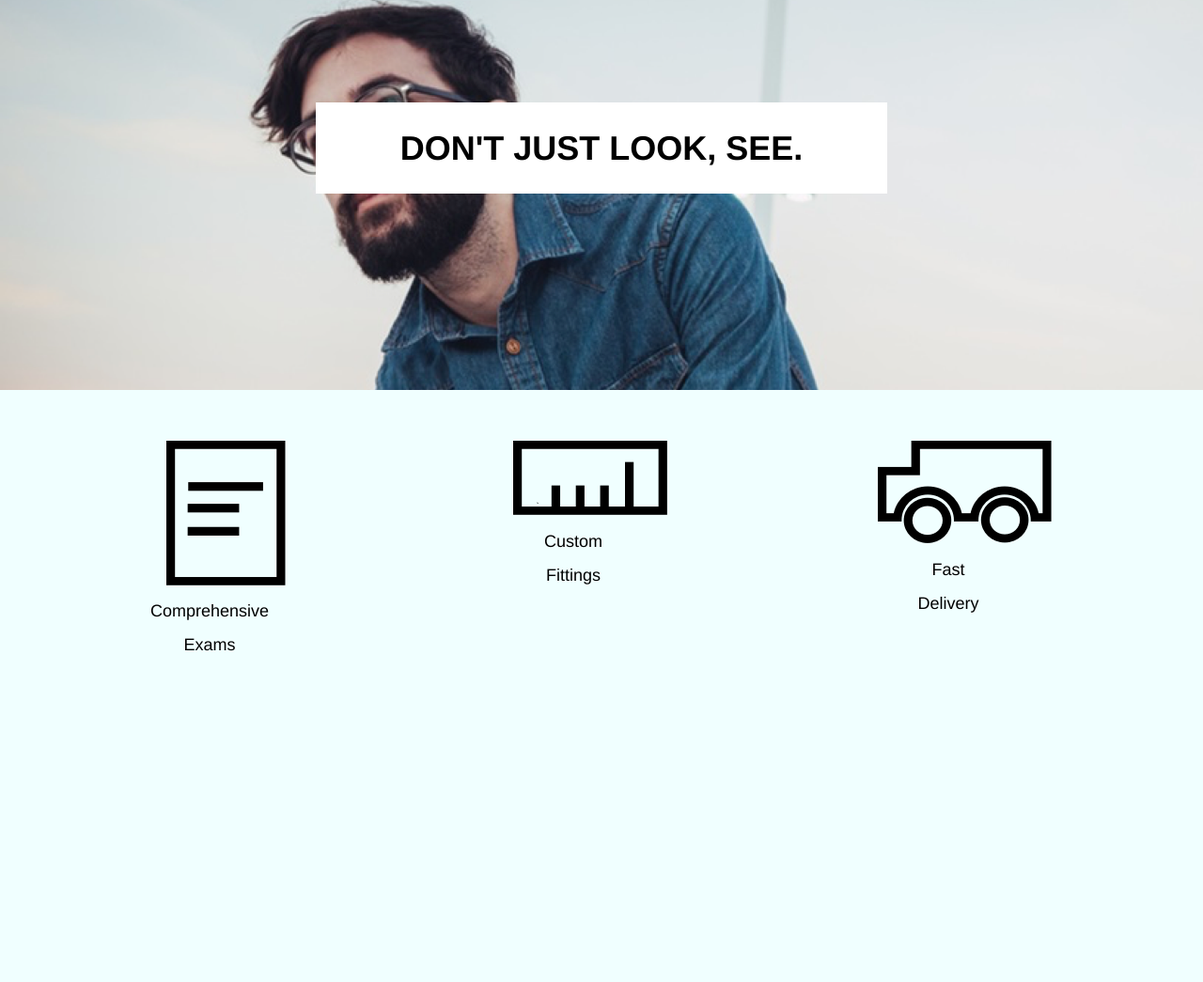
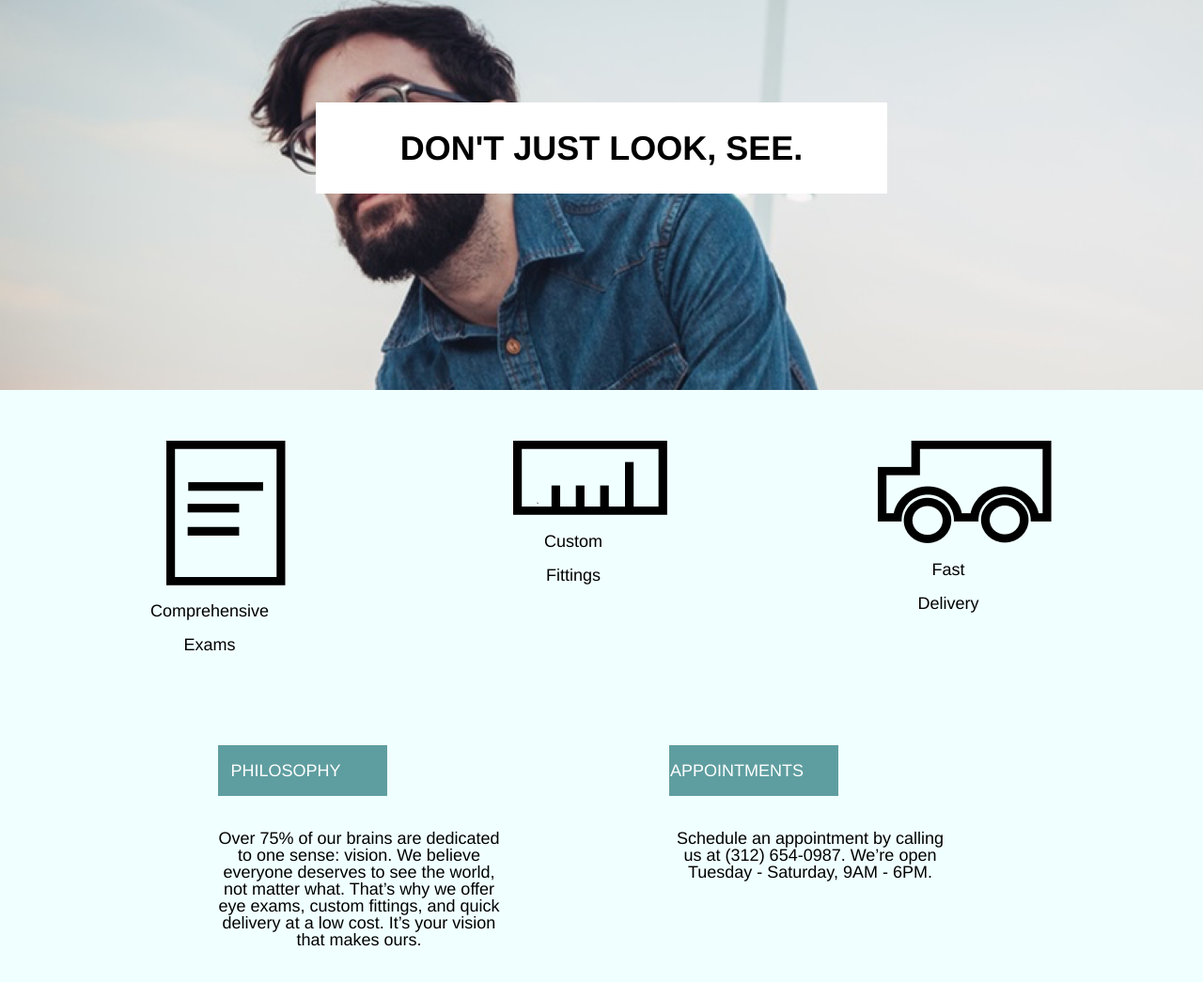
Before and after one commit to Mar50/Tortoiseshell-Optics, a plain HTML site: page index.html in a window 1280 px wide. Shown: the part 125-1170 px from the top of the page at 94% size. Before the commit the page ends 838 px from the top, so only its background shows below. Drawn offline with Linux system fonts and the light colour scheme.

Commit message:
2/3 through, Just needs footer and responsive code

```diff
--- a/index.html
+++ b/index.html
@@ -49,6 +49,24 @@
     </div>
   </div>
 
+  <div class="text_flexbox_container site_container">
+    <div class="text_flexbox_item">
+      <div class="text_flexbox_heading">
+        <p>PHILOSOPHY</p>
+      </div>
+      <p>Over 75% of our brains are dedicated to one sense: vision.
+        We believe everyone deserves to see the world, not matter what.
+        That’s why we offer eye exams, custom fittings, and quick delivery at a low cost.
+        It’s your vision that makes ours.</p>
+    </div>
+
+    <div class="text_flexbox_item">
+      <div class="text_flexbox_heading">
+        <p>APPOINTMENTS</p>
+      </div>
+      <p>Schedule an appointment by calling us at (312) 654-0987. We’re open Tuesday - Saturday, 9AM - 6PM.</p>
+    </div>
+  </div>
 
 </body>
 
--- a/resources/css/style.css
+++ b/resources/css/style.css
@@ -61,7 +61,7 @@ nav img{
   height: 8rem;
   color: black;
   margin-top: 3rem;
-  margin-bottom: 3rem;
+  margin-bottom: 10rem;
   justify-content: space-between;
   align-items:stretch;
 }
@@ -77,7 +77,28 @@ nav img{
   margin: auto;
 }
 
+.text_flexbox_container{
+  display: flex;
+  justify-content: space-around;
+  margin-bottom: 5rem;
+}
 
+.text_flexbox_item{
+  color: black;
+  width: 35%;
+}
+
+.text_flexbox_heading{
+  width: 10rem;
+  color: white;
+  background-color: cadetblue;
+  margin-bottom: 1rem;
+}
+
+.text_flexbox_heading span{
+  padding: 0.5rem 1.25rem;
+  font-weight: bold;
+}
 
 /*div{
   border: solid 1px black;
```
